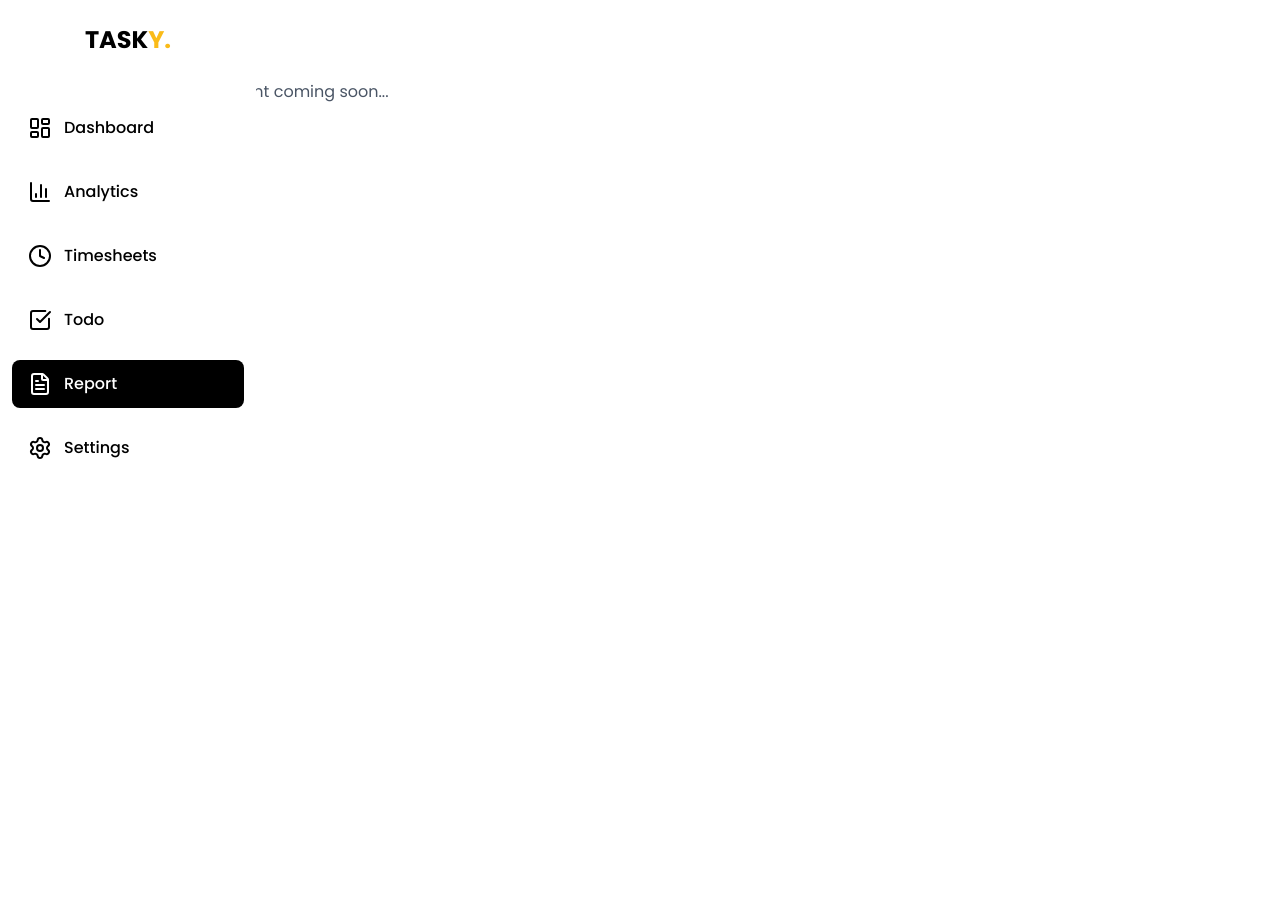
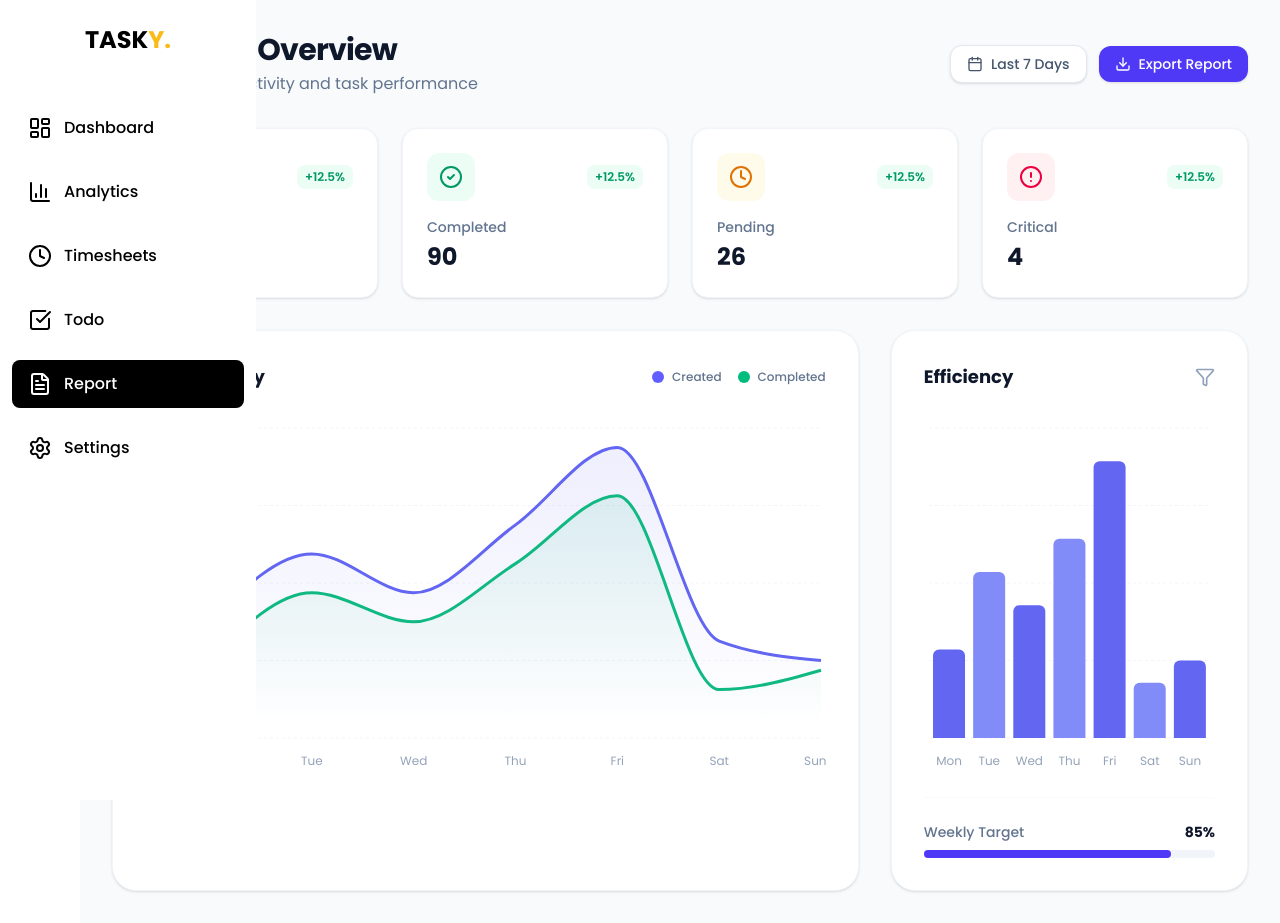
Before and after one commit to notsooryaa/tasky, a React (Vite) app: page /report in a window 1280 px wide. Before the commit the page ends 800 px from the top, so only its background shows below. Built offline with nearby package versions, Linux system fonts and the light colour scheme.

Commit message:
Analytic rough

```diff
--- a/package.json
+++ b/package.json
@@ -15,6 +15,7 @@
     "lucide-react": "^0.562.0",
     "react": "^19.2.0",
     "react-dom": "^19.2.0",
+    "recharts": "^3.7.0",
     "tailwindcss": "^4.1.18"
   },
   "devDependencies": {
--- a/src/pages/Report.tsx
+++ b/src/pages/Report.tsx
@@ -1,8 +1,195 @@
+import {
+    AreaChart,
+    Area,
+    XAxis,
+    YAxis,
+    CartesianGrid,
+    Tooltip,
+    ResponsiveContainer,
+    BarChart,
+    Bar,
+    Cell
+} from 'recharts';
+import {
+    TrendingUp,
+    CheckCircle2,
+    Clock,
+    AlertCircle,
+    Download,
+    Calendar,
+    Filter
+} from 'lucide-react';
+
+const data = [
+    { name: 'Mon', tasks: 12, completed: 8 },
+    { name: 'Tue', tasks: 19, completed: 15 },
+    { name: 'Wed', tasks: 15, completed: 12 },
+    { name: 'Thu', tasks: 22, completed: 18 },
+    { name: 'Fri', tasks: 30, completed: 25 },
+    { name: 'Sat', tasks: 10, completed: 5 },
+    { name: 'Sun', tasks: 8, completed: 7 },
+];
+
+const stats = [
+    { label: 'Total Tasks', value: '116', icon: TrendingUp, color: 'text-blue-600', bg: 'bg-blue-50' },
+    { label: 'Completed', value: '90', icon: CheckCircle2, color: 'text-emerald-600', bg: 'bg-emerald-50' },
+    { label: 'Pending', value: '26', icon: Clock, color: 'text-amber-600', bg: 'bg-amber-50' },
+    { label: 'Critical', value: '4', icon: AlertCircle, color: 'text-rose-600', bg: 'bg-rose-50' },
+];
+
 function Report() {
     return (
-        <div className="p-6">
-            <h1 className="text-4xl font-medium text-gray-900 mb-4">Report</h1>
-            <p className="text-gray-600">Report page content coming soon...</p>
+        <div className="min-h-screen bg-slate-50 p-8">
+            <div className="flex flex-col md:flex-row md:items-center justify-between gap-4 mb-8">
+                <div>
+                    <h1 className="text-3xl font-bold text-slate-900 tracking-tight">Analytics Overview</h1>
+                    <p className="text-slate-500 mt-1">Track your productivity and task performance</p>
+                </div>
+
+                <div className="flex items-center gap-3">
+                    <button className="flex items-center gap-2 px-4 py-2 bg-white border border-slate-200 rounded-xl text-sm font-medium text-slate-600 hover:bg-slate-50 transition-colors shadow-sm">
+                        <Calendar className="w-4 h-4" />
+                        Last 7 Days
+                    </button>
+                    <button className="flex items-center gap-2 px-4 py-2 bg-indigo-600 rounded-xl text-sm font-medium text-white hover:bg-indigo-700 transition-colors shadow-sm">
+                        <Download className="w-4 h-4" />
+                        Export Report
+                    </button>
+                </div>
+            </div>
+
+            <div className="grid grid-cols-1 sm:grid-cols-2 lg:grid-cols-4 gap-6 mb-8">
+                {stats.map((stat, index) => (
+                    <div key={index} className="bg-white p-6 rounded-2xl border border-slate-100 shadow-sm hover:shadow-md transition-shadow">
+                        <div className="flex items-center justify-between mb-4">
+                            <div className={`p-3 rounded-xl ${stat.bg}`}>
+                                <stat.icon className={`w-6 h-6 ${stat.color}`} />
+                            </div>
+                            <span className="text-xs font-semibold text-emerald-600 bg-emerald-50 px-2 py-1 rounded-lg">+12.5%</span>
+                        </div>
+                        <div>
+                            <p className="text-sm font-medium text-slate-500">{stat.label}</p>
+                            <h3 className="text-2xl font-bold text-slate-900 mt-1">{stat.value}</h3>
+                        </div>
+                    </div>
+                ))}
+            </div>
+
+            <div className="grid grid-cols-1 lg:grid-cols-3 gap-8">
+                <div className="lg:col-span-2 bg-white p-8 rounded-3xl border border-slate-100 shadow-sm">
+                    <div className="flex items-center justify-between mb-8">
+                        <h3 className="text-lg font-bold text-slate-900">Task Activity</h3>
+                        <div className="flex items-center gap-4">
+                            <div className="flex items-center gap-2">
+                                <div className="w-3 h-3 rounded-full bg-indigo-500"></div>
+                                <span className="text-xs font-medium text-slate-500">Created</span>
+                            </div>
+                            <div className="flex items-center gap-2">
+                                <div className="w-3 h-3 rounded-full bg-emerald-500"></div>
+                                <span className="text-xs font-medium text-slate-500">Completed</span>
+                            </div>
+                        </div>
+                    </div>
+
+                    <div className="h-[350px] w-full">
+                        <ResponsiveContainer width="100%" height="100%">
+                            <AreaChart data={data}>
+                                <defs>
+                                    <linearGradient id="colorTasks" x1="0" y1="0" x2="0" y2="1">
+                                        <stop offset="5%" stopColor="#6366f1" stopOpacity={0.1} />
+                                        <stop offset="95%" stopColor="#6366f1" stopOpacity={0} />
+                                    </linearGradient>
+                                    <linearGradient id="colorCompleted" x1="0" y1="0" x2="0" y2="1">
+                                        <stop offset="5%" stopColor="#10b981" stopOpacity={0.1} />
+                                        <stop offset="95%" stopColor="#10b981" stopOpacity={0} />
+                                    </linearGradient>
+                                </defs>
+                                <CartesianGrid strokeDasharray="3 3" vertical={false} stroke="#f1f5f9" />
+                                <XAxis
+                                    dataKey="name"
+                                    axisLine={false}
+                                    tickLine={false}
+                                    tick={{ fill: '#94a3b8', fontSize: 12 }}
+                                    dy={10}
+                                />
+                                <YAxis
+                                    axisLine={false}
+                                    tickLine={false}
+                                    tick={{ fill: '#94a3b8', fontSize: 12 }}
+                                />
+                                <Tooltip
+                                    contentStyle={{
+                                        borderRadius: '12px',
+                                        border: 'none',
+                                        boxShadow: '0 10px 15px -3px rgb(0 0 0 / 0.1)'
+                                    }}
+                                />
+                                <Area
+                                    type="monotone"
+                                    dataKey="tasks"
+                                    stroke="#6366f1"
+                                    strokeWidth={3}
+                                    fillOpacity={1}
+                                    fill="url(#colorTasks)"
+                                />
+                                <Area
+                                    type="monotone"
+                                    dataKey="completed"
+                                    stroke="#10b981"
+                                    strokeWidth={3}
+                                    fillOpacity={1}
+                                    fill="url(#colorCompleted)"
+                                />
+                            </AreaChart>
+                        </ResponsiveContainer>
+                    </div>
+                </div>
+
+                <div className="bg-white p-8 rounded-3xl border border-slate-100 shadow-sm">
+                    <div className="flex items-center justify-between mb-8">
+                        <h3 className="text-lg font-bold text-slate-900">Efficiency</h3>
+                        <Filter className="w-5 h-5 text-slate-400" />
+                    </div>
+
+                    <div className="h-[350px] w-full">
+                        <ResponsiveContainer width="100%" height="100%">
+                            <BarChart data={data}>
+                                <CartesianGrid strokeDasharray="3 3" vertical={false} stroke="#f1f5f9" />
+                                <XAxis
+                                    dataKey="name"
+                                    axisLine={false}
+                                    tickLine={false}
+                                    tick={{ fill: '#94a3b8', fontSize: 12 }}
+                                    dy={10}
+                                />
+                                <Tooltip
+                                    cursor={{ fill: '#f8fafc' }}
+                                    contentStyle={{
+                                        borderRadius: '12px',
+                                        border: 'none',
+                                        boxShadow: '0 10px 15px -3px rgb(0 0 0 / 0.1)'
+                                    }}
+                                />
+                                <Bar dataKey="completed" radius={[6, 6, 0, 0]}>
+                                    {data.map((_, index) => (
+                                        <Cell key={`cell-${index}`} fill={index % 2 === 0 ? '#6366f1' : '#818cf8'} />
+                                    ))}
+                                </Bar>
+                            </BarChart>
+                        </ResponsiveContainer>
+                    </div>
+
+                    <div className="mt-6 pt-6 border-t border-slate-50">
+                        <div className="flex justify-between items-center mb-2">
+                            <span className="text-sm font-medium text-slate-500">Weekly Target</span>
+                            <span className="text-sm font-bold text-slate-900">85%</span>
+                        </div>
+                        <div className="w-full bg-slate-100 rounded-full h-2">
+                            <div className="bg-indigo-600 h-2 rounded-full w-[85%]"></div>
+                        </div>
+                    </div>
+                </div>
+            </div>
         </div>
     );
 }
```
Also changed, not shown: 1 other file (tests, documents, lock files or other folders).
